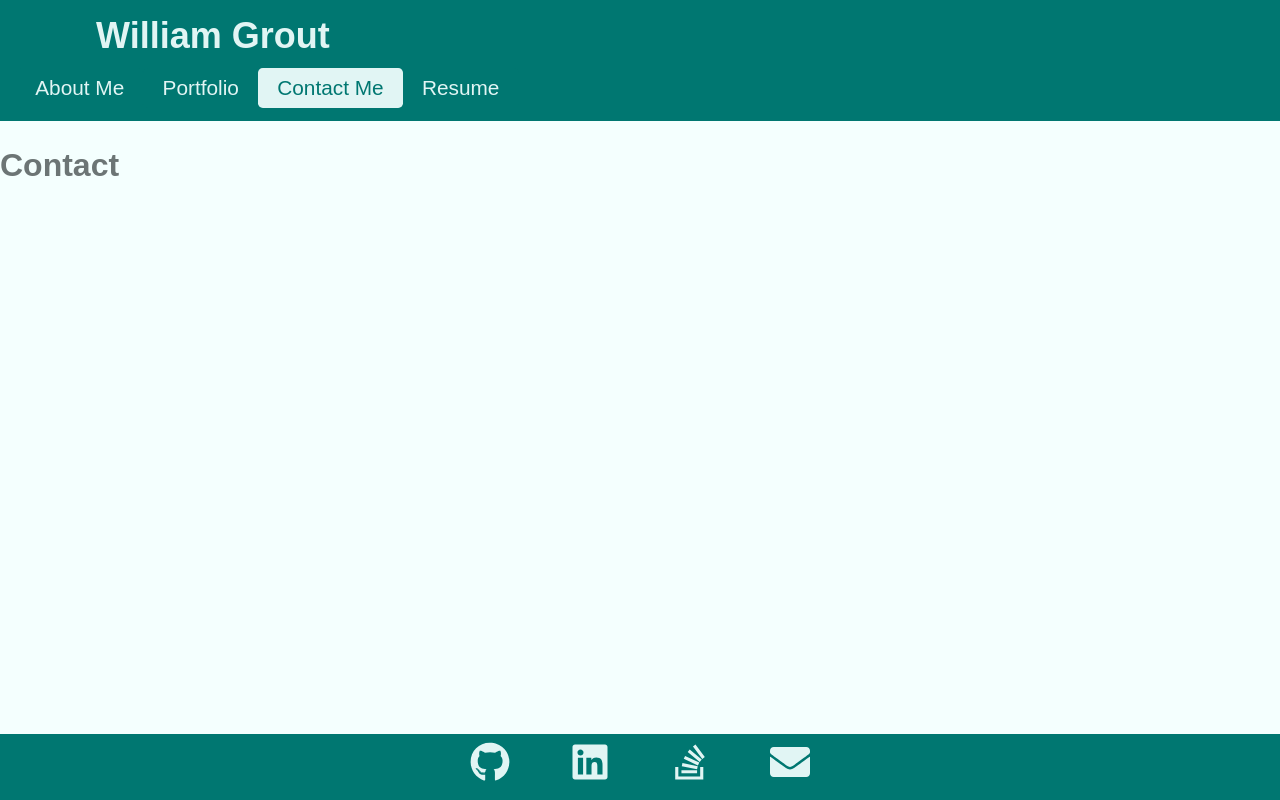
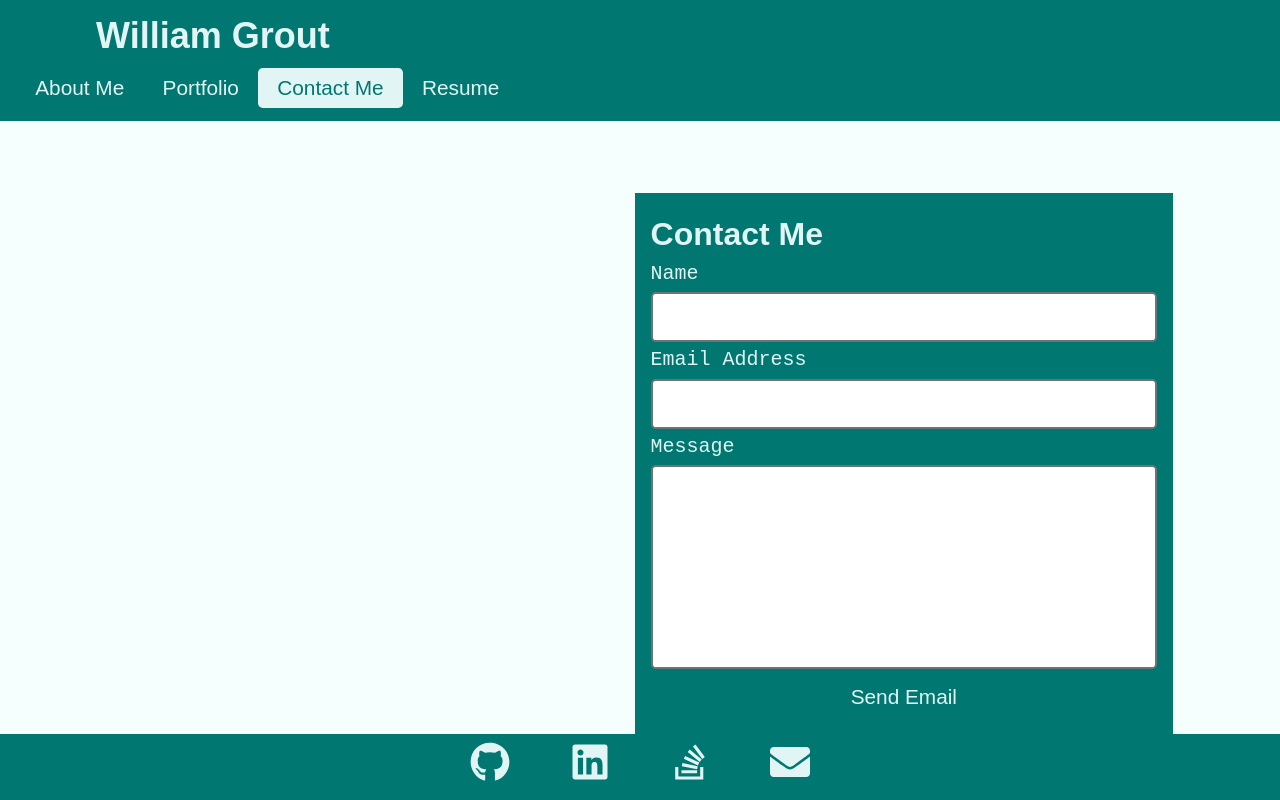
Before and after one commit to wgrout87/personal-portfolio-react, a React (Create React App) app: page / in a window 1280 px wide. Both pictures are taken after a click on the button "Contact Me". Built offline with nearby package versions, Linux system fonts and the light colour scheme.

Commit message:
added contact form with email capability

```diff
--- a/package.json
+++ b/package.json
@@ -6,6 +6,8 @@
     "@testing-library/jest-dom": "^5.16.4",
     "@testing-library/react": "^13.3.0",
     "@testing-library/user-event": "^13.5.0",
+    "dotenv": "^16.0.1",
+    "emailjs-com": "^3.2.0",
     "react": "^18.2.0",
     "react-dom": "^18.2.0",
     "react-icons": "^4.4.0",
--- a/src/components/Contact/index.js
+++ b/src/components/Contact/index.js
@@ -1,9 +1,33 @@
-import React from "react";
+import React, { useRef } from "react";
+import emailjs from "emailjs-com";
 
 function Contact() {
+    function sendEmail(e) {
+        e.preventDefault();
+
+        emailjs.sendForm('YOUR_SERVICE_ID', 'YOUR_TEMPLATE_ID', e.target, 'YOUR_PUBLIC_KEY')
+            .then((result) => {
+                console.log(result.text);
+            }, (error) => {
+                console.log(error.text);
+            });
+    };
+
     return (
-        <div>
-            <h2>Contact</h2>
+        <div className="container flex-row text-light">
+            <div className="col-12 col-xl-6" />
+            <div className="col-12 col-xl-6 mt-5 p-3" style={{ backgroundColor: "#007771" }}>
+                <h2>Contact Me</h2>
+                <form className="flex-row" onSubmit={sendEmail} method="POST">
+                    <label htmlFor="name">Name</label>
+                    <input className="form-input col-12" type="text" name="name" required />
+                    <label htmlFor="email">Email Address</label>
+                    <input className="form-input col-12" type="email" name="email" required />
+                    <label htmlFor="message">Message</label>
+                    <textarea rows='8' className="form-textarea col-12" type="text" name="message" required />
+                    <button className="btn pill px-5 mx-auto" type="submit">Send Email</button>
+                </form>
+            </div>
         </div>
     )
 }
--- a/src/index.css
+++ b/src/index.css
@@ -39,7 +39,7 @@ main {
 }
 
 footer {
-    position: absolute;
+    position: fixed;
     bottom: 0;
     width: 100%;
 }
@@ -161,13 +161,15 @@ a {
     margin: 0.625rem 0 0.25rem;
 }
 
-.form-input {
+.form-input,
+.form-textarea {
     width: 100%;
     padding: 0.75rem;
     margin: 0.2rem 0;
     font-size: 1.2rem;
     border: 2px solid var(--dark);
     border-radius: var(--border-radius);
+    resize: none;
 }
 
 [type='radio']:checked,
```
Also changed, not shown: 2 other files (tests, documents, lock files or other folders).
